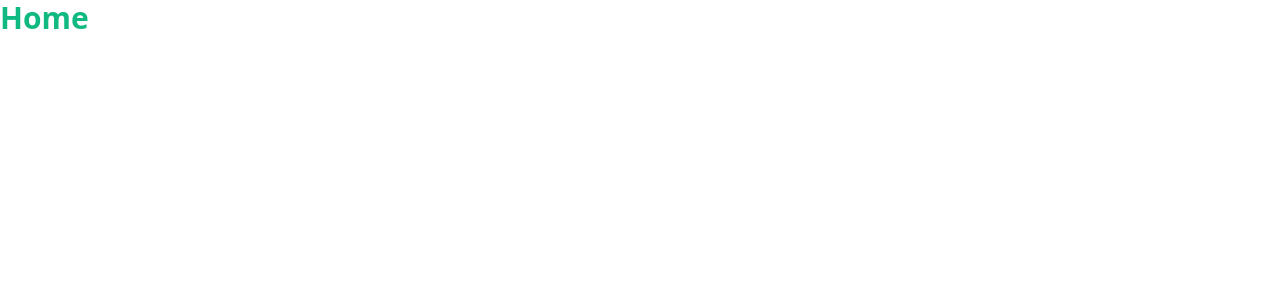
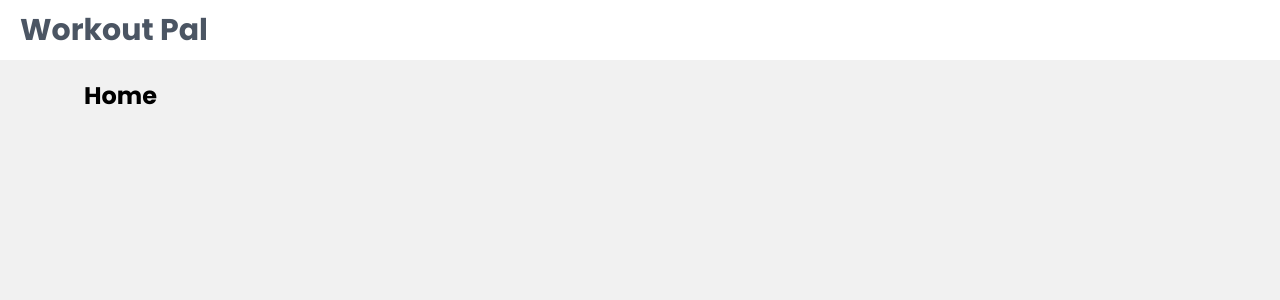
Before and after one commit to ksmcod/workout-backend, a React (Vite) app: page / in a window 1280 px wide. Shown: the top 300 px of the page. Built offline with nearby package versions, Linux system fonts and the light colour scheme.

Commit message:
Do routing with react-router-dom by implementing layouts

```diff
--- a/src/App.jsx
+++ b/src/App.jsx
@@ -1,10 +1,12 @@
 import { createBrowserRouter,createRoutesFromElements,Route,RouterProvider } from 'react-router-dom'
 import Home from './pages/Home'
+import RootLayout from './layouts/RootLayout'
 
 
 const router = createBrowserRouter(
   createRoutesFromElements(
-    <Route path='/' element={<Home/>}>
+    <Route path='/' element={<RootLayout/>}>
+      <Route index element={<Home/>} />
 
     </Route>
   )
--- a/src/components/Navbar.jsx
+++ b/src/components/Navbar.jsx
@@ -1,6 +1,14 @@
+import { NavLink } from "react-router-dom";
+
 
 export default function Navbar() {
   return (
-    <div>Navbar</div>
+    <header className="bg-white">
+        <div className="max-w-7xl mx-auto px-5 py-3 flex items-center justify-between ">
+            <NavLink to="/" className="text-gray-600">
+                <h1 className="font-bold text-3xl">Workout Pal</h1>
+            </NavLink>
+        </div>
+    </header>
   )
 }
--- a/src/index.css
+++ b/src/index.css
@@ -1,3 +1,10 @@
+@import url('https://fonts.googleapis.com/css2?family=Poppins:wght@400;500;600;700&display=swap');
 @tailwind base;
 @tailwind components;
 @tailwind utilities;
+
+
+body {
+    background-color: #f1f1f1;
+    font-family: 'Poppins';
+}
--- /dev/null
+++ b/src/layouts/RootLayout.jsx
@@ -0,0 +1,12 @@
+import { Outlet } from 'react-router-dom'
+import Navbar from '../components/Navbar'
+
+export default function RootLayout() {
+  return (
+    <div>
+        <Navbar/>
+
+        <Outlet/>
+    </div>
+  )
+}
--- a/src/pages/Home.jsx
+++ b/src/pages/Home.jsx
@@ -2,6 +2,6 @@ import React from 'react'
 
 export default function Home() {
   return (
-    <div className='font-bold text-emerald-500 text-3xl'>Home</div>
+    <div className='max-w-6xl mx-auto p-5 font-bold text-2xl'>Home</div>
   )
 }
```
